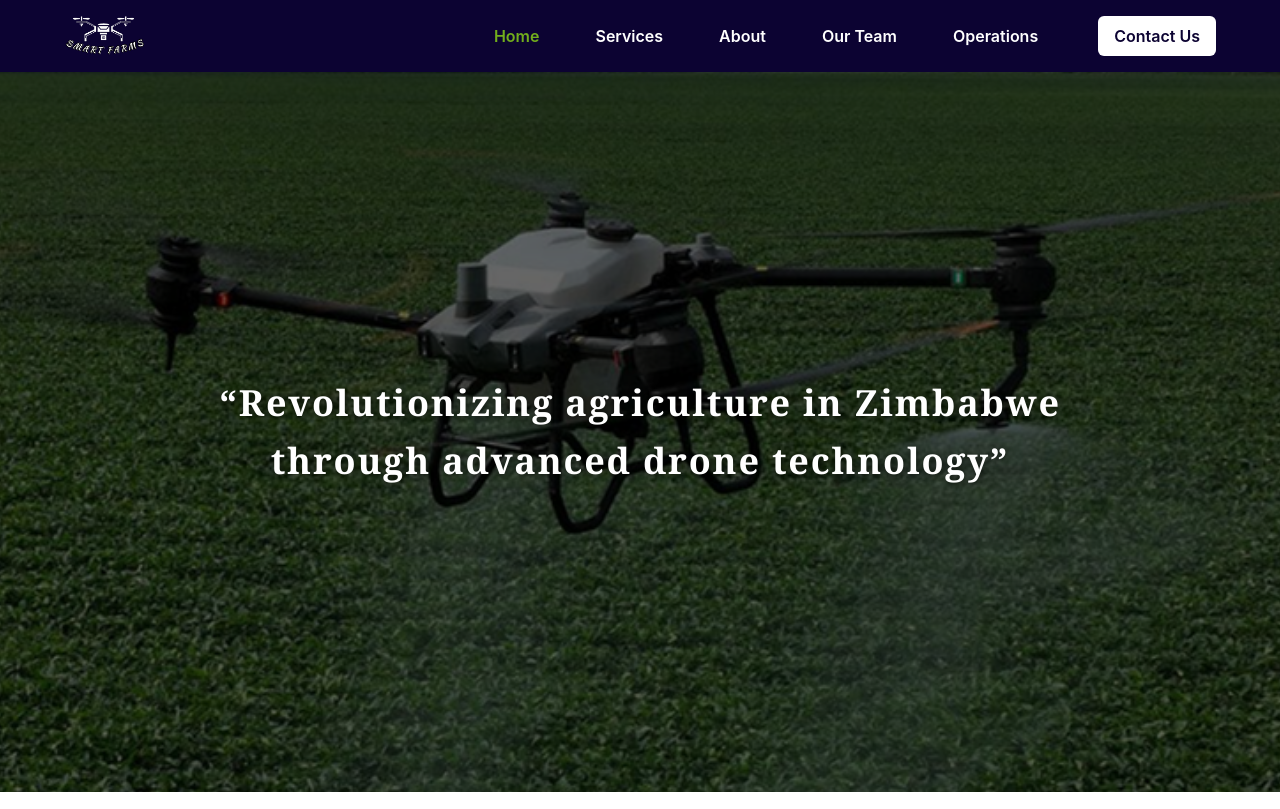
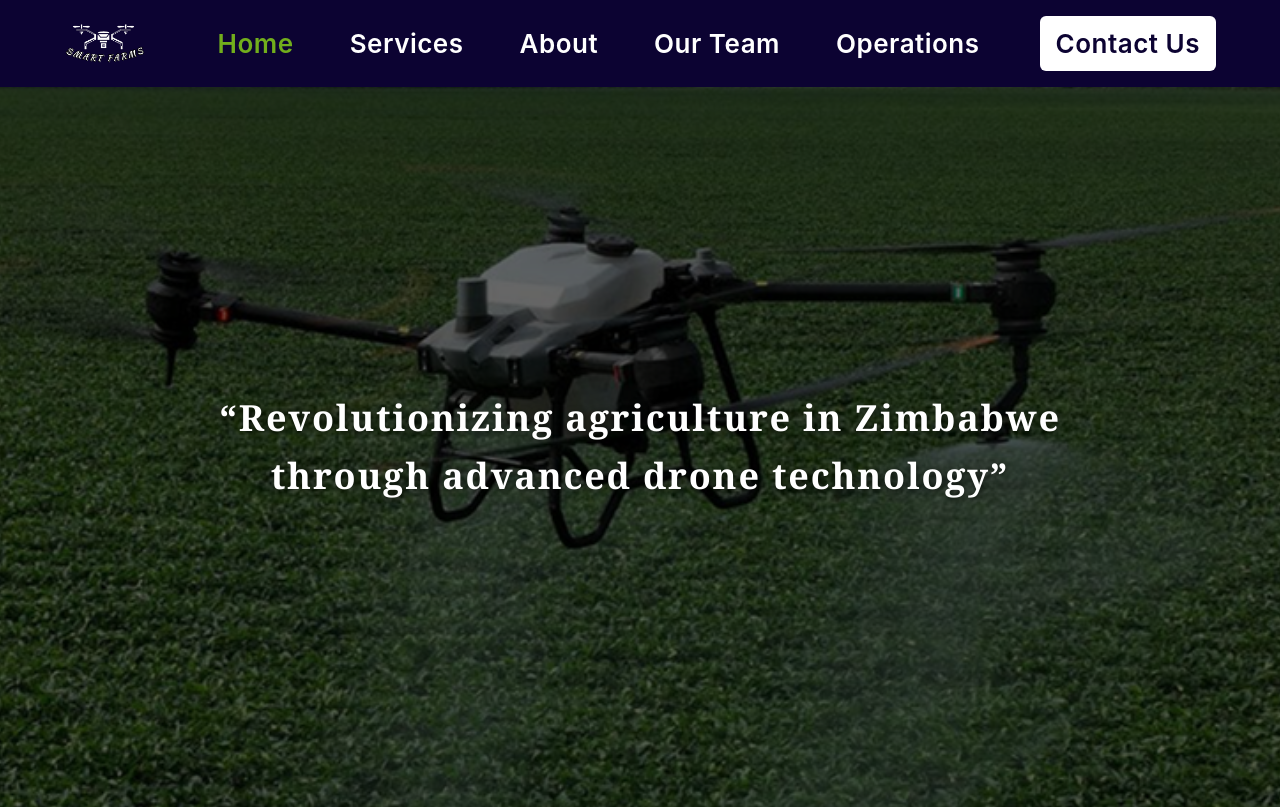
Before and after one commit to HudsonWayne/Smart-Farms, a Next.js app: page / in a window 1280 px wide. Shown: the top 809 px of the page. Built offline with nearby package versions, Linux system fonts and the light colour scheme; grey boxes are pictures that could not be loaded; a web font is replaced by a local one.

Commit message:
initial commit

```diff
--- a/src/components/Navbar.tsx
+++ b/src/components/Navbar.tsx
@@ -26,9 +26,13 @@ const Navbar = () => {
   return (
     <nav
       className={`${poppins.className} bg-[#0C0332] text-white w-full z-50 top-0 shadow-md`}
-      style={{ fontFamily: "var(--font-poppins), sans-serif" }}
+      style={{
+        fontFamily: "var(--font-poppins), sans-serif",
+        fontSize: "calc(1rem + 10px)", // base font size + 10px
+        letterSpacing: "0.5px", // slight letter spacing
+      }}
     >
-      {/* Updated padding to match OurMission margins */}
+      {/* Navbar container */}
       <div className="py-4 flex justify-between items-center w-full px-4 md:px-8 lg:px-16">
         {/* Logo */}
         <Link href="/">
@@ -51,13 +55,17 @@ const Navbar = () => {
                 className={`font-semibold px-3 py-2 rounded-md transition-colors ${
                   isActive ? "text-[#72AE1C]" : "text-white hover:text-[#72AE1C]"
                 }`}
+                style={{ fontSize: "calc(1rem + 10px)", letterSpacing: "0.5px" }}
               >
                 {name}
               </Link>
             );
           })}
           <Link href="/contact">
-            <button className="ml-4 rounded-md bg-white px-4 py-2 font-semibold text-[#0C0332] hover:bg-gray-200 transition">
+            <button
+              className="ml-4 rounded-md bg-white px-4 py-2 font-semibold text-[#0C0332] hover:bg-gray-200 transition"
+              style={{ fontSize: "calc(1rem + 10px)", letterSpacing: "0.5px" }}
+            >
               Contact Us
             </button>
           </Link>
@@ -96,13 +104,17 @@ const Navbar = () => {
                   isActive ? "text-[#72AE1C]" : "text-white hover:text-[#72AE1C]"
                 }`}
                 onClick={() => setMenuOpen(false)}
+                style={{ fontSize: "calc(1rem + 10px)", letterSpacing: "0.5px" }}
               >
                 {name}
               </Link>
             );
           })}
           <Link href="/contact" onClick={() => setMenuOpen(false)}>
-            <button className="mt-2 w-full rounded-md bg-white px-4 py-2 font-semibold text-[#0C0332] hover:bg-gray-200 transition">
+            <button
+              className="mt-2 w-full rounded-md bg-white px-4 py-2 font-semibold text-[#0C0332] hover:bg-gray-200 transition"
+              style={{ fontSize: "calc(1rem + 10px)", letterSpacing: "0.5px" }}
+            >
               Contact Us
             </button>
           </Link>
```
